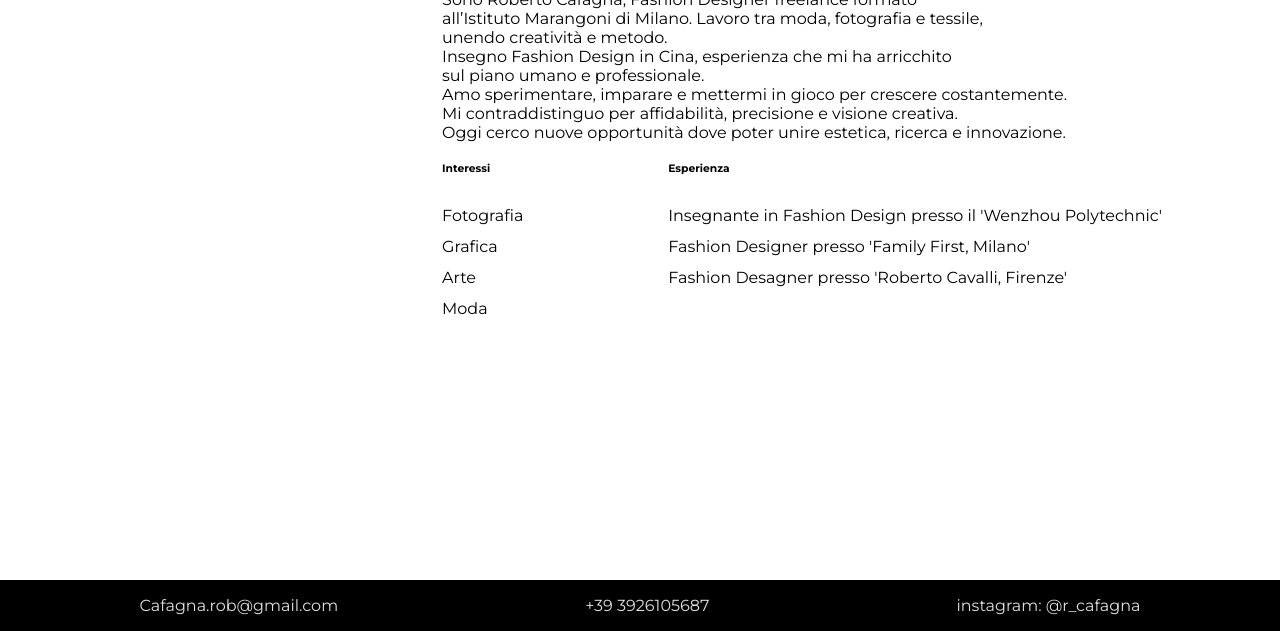
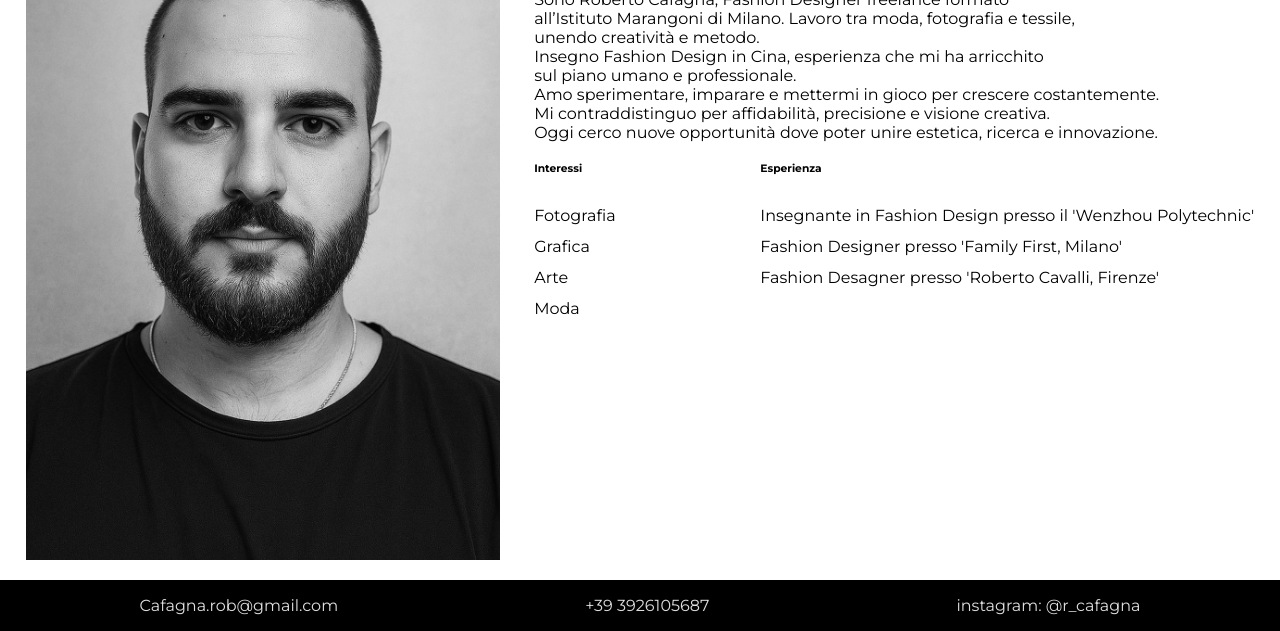
Before and after one commit to cafagnarob/ESERCIZIO-PRE-CORSO-L1, a plain HTML site: page index.html in a window 1280 px wide. Shown: the part 172-803 px from the top of the page. Drawn offline with Linux system fonts and the light colour scheme.

Commit message:
Add files via upload

```diff
--- a/index.html
+++ b/index.html
@@ -13,7 +13,7 @@
 <body>
     <div class="main-section">
         <div class="image-container-prof">
-         <img class="foto_profilo" src="asset/foto profilo.jpeg" alt="foto_profilo">
+         <img class="foto_profilo" src="foto profilo.jpeg" alt="foto_profilo">
         </div>
         <div>
             <h1>Roberto Cafagna</h1>
```
